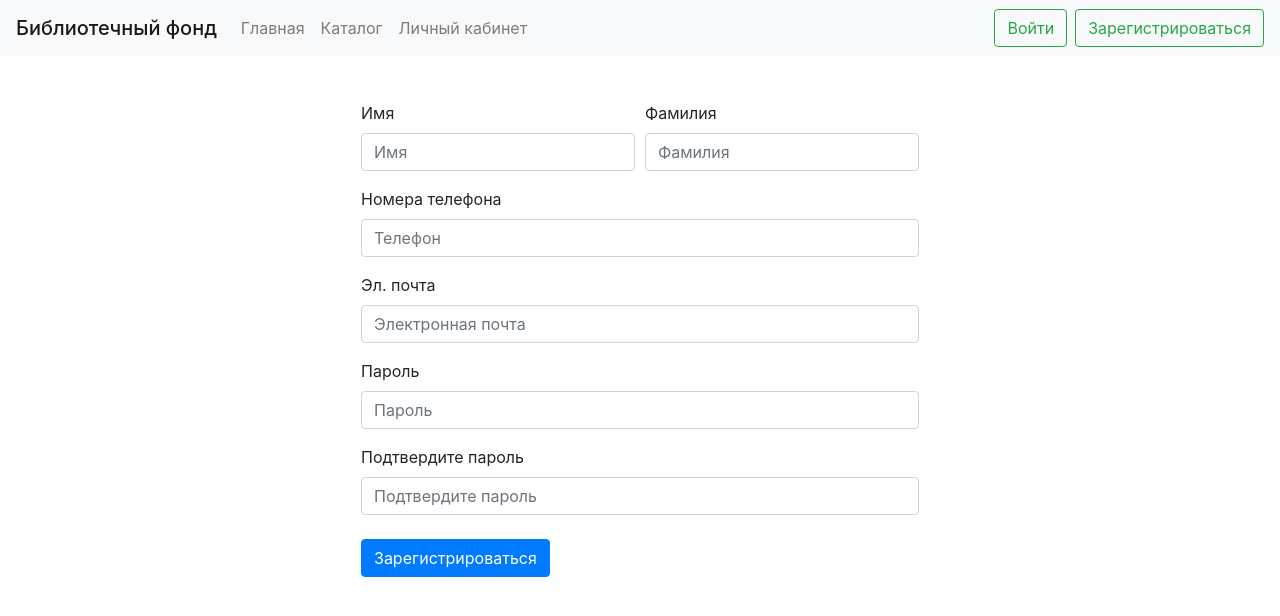
After one commit to volkovMikhail/libraryApp, a Node server app: page /reg in a window 1280 px wide. The commit adds this page. Shown: the top 616 px of the page. Run offline with Node 20, Linux system fonts and the light colour scheme; some libraries are stand-ins or nearby versions.

Commit message:
add registration form

```diff
--- a/app.js
+++ b/app.js
@@ -1,4 +1,3 @@
-const fs = require('fs');
 const path = require('path');
 const express = require('express');
 const router = require('./routes/router.js');
--- a/routes/router.js
+++ b/routes/router.js
@@ -18,4 +18,9 @@ router.get('/catalog', catalog)
 
 router.get('/api/books',getAllBooks)
 
+router.get('/reg',(req,res)=>{
+    res.render('reg',{active:'registration'});
+})
+
+
 module.exports = router;
--- a/static/css/style.css
+++ b/static/css/style.css
@@ -30,3 +30,12 @@ main {
 .imgBlock:hover{
     transform: scale(1.2);
 }
+
+.regContainer{
+    margin-top: 30px;
+    padding: 15px;
+    width: 100%;
+    display: flex;
+    flex-direction: column;
+    align-items: center;
+}
--- a/static/js/catalog.js
+++ b/static/js/catalog.js
@@ -32,7 +32,7 @@ class Filter{
 
                         </div>
                         <div class="card-body">
-                            <h5 class="card-title">${item.name}</h5>
+                            <h5 class="card-title text-truncate">${item.name}</h5>
                             <p class="card-text">
                                 Автор: ${item.author} <br>
                                 Год издания: ${item.year} <br>
--- /dev/null
+++ b/views/reg.ejs
@@ -0,0 +1,90 @@
+<!DOCTYPE html>
+<html lang="en">
+    <head>
+        <%- include('./partials/head') %>
+        <title>Регистрация</title>
+    </head>
+    <body>
+        <%- include('./partials/navbar') %>
+        <main>
+            <div class="regContainer">
+                <form action="/sendreg" method="POST">
+                    <div class="form-row">
+                        <div class="col mb-3">
+                            <label for="nameInput">Имя</label>
+                            <input
+                                type="text"
+                                class="form-control"
+                                id="nameInput"
+                                name="name"
+                                placeholder="Имя"
+                                required
+                            />
+                        </div>
+                        <div class="col mb-3">
+                            <label for="lastnameInput">Фамилия</label>
+                            <input
+                                type="text"
+                                class="form-control"
+                                id="lastnameInput"
+                                placeholder="Фамилия"
+                                name="lastname"
+                                required
+                            />
+                        </div>
+                    </div>
+                    <div class="form-group">
+                        <label for="phoneInput">Номера телефона</label>
+                        <input
+                            type="tel"
+                            class="form-control"
+                            id="phoneInput"
+                            placeholder="Телефон"
+                            name="phone"
+                            required
+                        />
+                    </div>
+                    <div class="form-group">
+                        <label for="emailInput">Эл. почта</label>
+                        <input
+                            type="email"
+                            class="form-control"
+                            id="emailInput"
+                            aria-describedby="emailHelp"
+                            placeholder="Электронная почта"
+                            name="email"
+                            required
+                        />
+                    </div>
+                    <div class="form-group">
+                        <label for="passwordInput">Пароль</label>
+                        <input
+                            type="password"
+                            class="form-control"
+                            id="passwordInput"
+                            placeholder="Пароль"
+                            name="password"
+                            required
+                        />
+                    </div>
+                    <div class="form-group mb-4">
+                        <label for="confirmInput"
+                            >Подтвердите пароль</label
+                        >
+                        <input
+                            type="password"
+                            class="form-control"
+                            id="confirmInput"
+                            placeholder="Подтвердите пароль"
+                            required
+                        />
+                    </div>
+                    <button type="submit" class="btn btn-primary">
+                        Зарегистрироваться
+                    </button>
+                </form>
+            </div>
+        </main>
+        <script src="/js/registration.js"></script>
+    </body>
+</html>
```
Also changed, not shown: static/js/registration.js (added).
